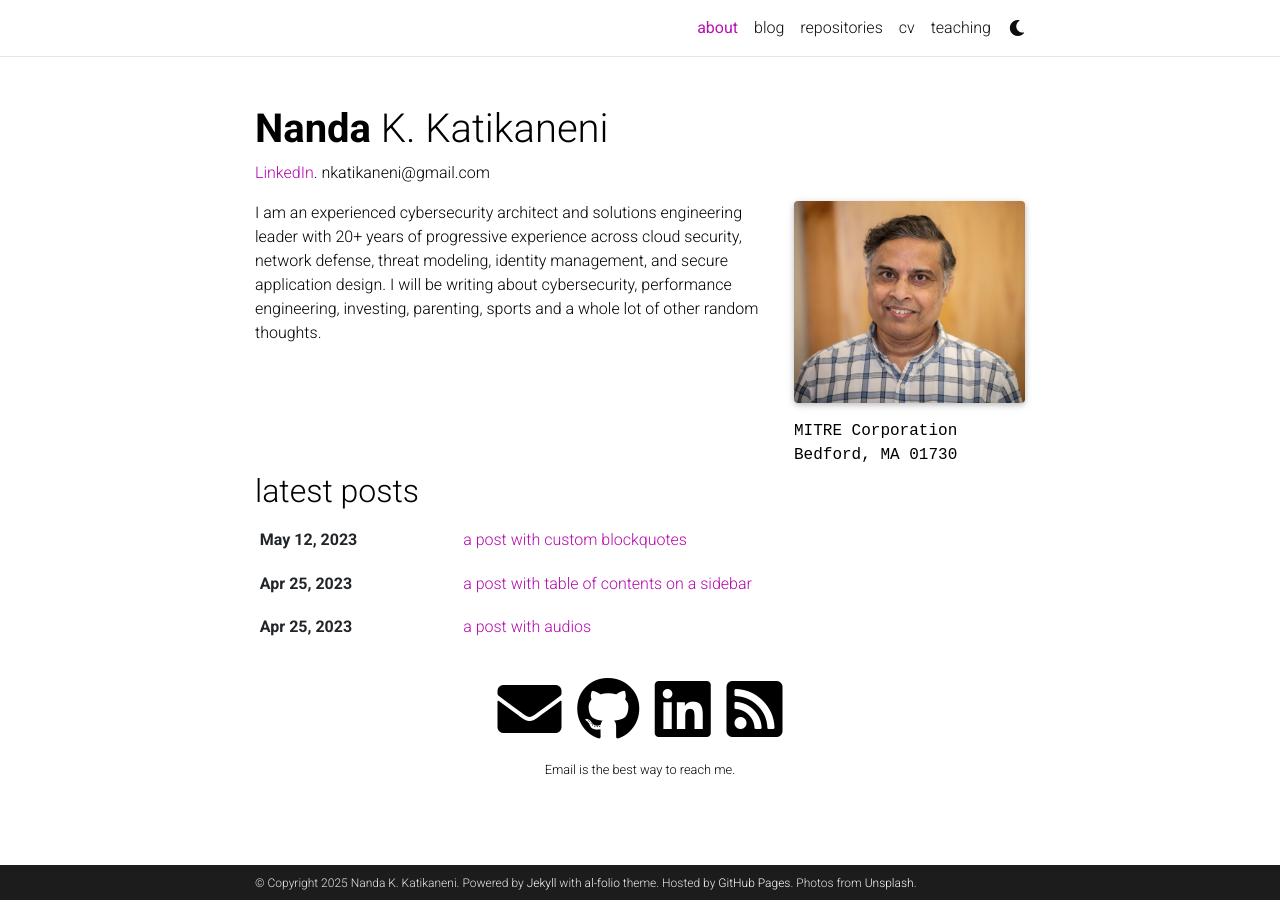
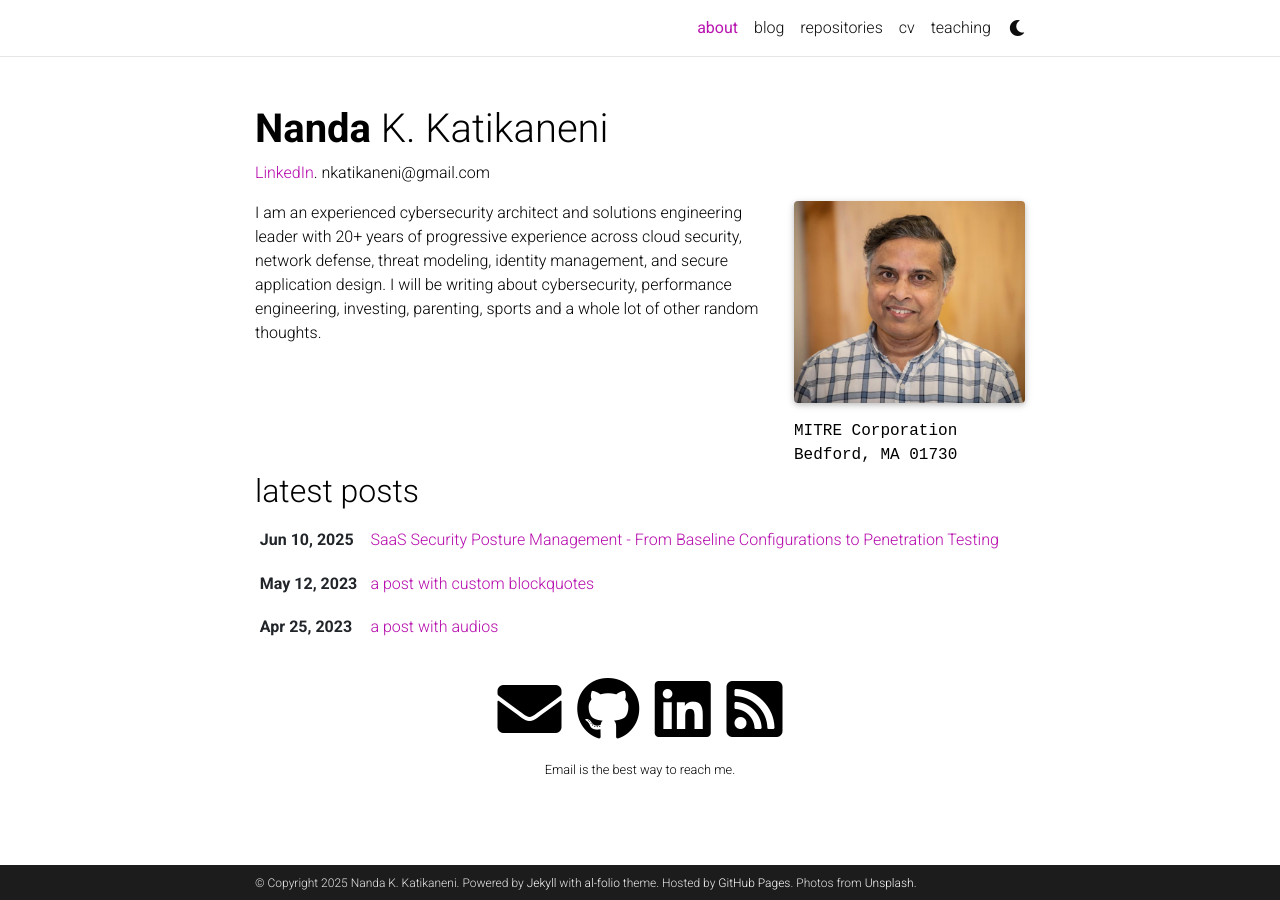
Before and after one commit to nkatikaneni/nkatikaneni.github.io, a Jekyll site: the page built from _pages/about.md, in a window 1280 px wide. Built offline with Jekyll 4.4.1, drawn with Linux system fonts in a browser that asks for light colours; full-size pictures stand in for the smaller copies a plugin makes; comment, search, counter and statistics services are not loaded; a style sheet for code colours, icons or effects is not loaded; some of the changed lines change nothing that is shown.

Commit message:
saas-security post

````diff
--- a/_posts/2023-04-25-sidebar-table-of-contents.md
+++ b/_posts/2023-04-25-sidebar-table-of-contents.md
@@ -1,42 +1,115 @@
 ---
 layout: post
-title: a post with table of contents on a sidebar
-date: 2023-04-25 10:14:00-0400
-description: an example of a blog post with table of contents on a sidebar
-categories: sample-posts toc sidebar
+title: SaaS Security Posture Management - From Baseline Configurations to Penetration Testing
+date: 2025-06-10 10:14:00-0400
+description: a blog post on SaaS security posture management for enterprises
+categories: baseline-configurations sspm saas-security
 giscus_comments: true
 related_posts: false
 toc:
   sidebar: left
 ---
-This post shows how to add a table of contents as a sidebar.
+Enterprises today heavily rely on Software-as-a-Service (SaaS) for critical business functions, from email to collaboration tools, to CRM, to source code hosting. This dependence emphasizes the urgent need for robust Security Posture Management (SPM). Breaches exploiting SaaS misconfigurations underline the importance of clearly understanding the shared responsibility model where SaaS providers secure underlying infrastructure, but customers manage data protection, access controls, and compliance.
 
-## Adding a Table of Contents
+## Shared Responsibility in SaaS Security
 
-To add a table of contents to a post as a sidebar, simply add
-```yml
-toc:
-  sidebar: left
-```
-to the front matter of the post. The table of contents will be automatically generated from the headings in the post. If you wish to display the sidebar to the right, simply change `left` to `right`.
+Under SaaS models, vendors such as Microsoft or Google ensure infrastructure security and availability, while customers handle internal security configurations and data protection. Most SaaS vendors provide configuration guidance to customers on handling their data security, but more often this guidance tend to be confusing and/or is not customized to customer’s need. This leads to vulnerabilities out of misconfigurations. In fact, Gartner estimates over 99% of cloud breaches through 2025 will result from customer-side misconfigurations, highlighting a crucial area for enterprises to address.
 
-### Example of Sub-Heading 1
+Recent breaches underline this risk:
 
-Jean shorts raw denim Vice normcore, art party High Life PBR skateboard stumptown vinyl kitsch. Four loko meh 8-bit, tousled banh mi tilde forage Schlitz dreamcatcher twee 3 wolf moon. Chambray asymmetrical paleo salvia, sartorial umami four loko master cleanse drinking vinegar brunch. <a href="https://www.pinterest.com">Pinterest</a> DIY authentic Schlitz, hoodie Intelligentsia butcher trust fund brunch shabby chic Kickstarter forage flexitarian. Direct trade <a href="https://en.wikipedia.org/wiki/Cold-pressed_juice">cold-pressed</a> meggings stumptown plaid, pop-up taxidermy. Hoodie XOXO fingerstache scenester Echo Park. Plaid ugh Wes Anderson, freegan pug selvage fanny pack leggings pickled food truck DIY irony Banksy.
+- Salesforce Communities exposed sensitive data through overly permissive guest user settings.
+- Misconfigured Microsoft 365 file-sharing settings caused significant data leaks.
+- Google Workspace incidents demonstrated vulnerabilities due to unenforced security basics like MFA and third-party app controls.
 
-### Example of another Sub-Heading 1
+Understanding and managing customer-side responsibilities prevent costly breaches, regulatory penalties, and reputational damage.
 
-Jean shorts raw denim Vice normcore, art party High Life PBR skateboard stumptown vinyl kitsch. Four loko meh 8-bit, tousled banh mi tilde forage Schlitz dreamcatcher twee 3 wolf moon. Chambray asymmetrical paleo salvia, sartorial umami four loko master cleanse drinking vinegar brunch. <a href="https://www.pinterest.com">Pinterest</a> DIY authentic Schlitz, hoodie Intelligentsia butcher trust fund brunch shabby chic Kickstarter forage flexitarian. Direct trade <a href="https://en.wikipedia.org/wiki/Cold-pressed_juice">cold-pressed</a> meggings stumptown plaid, pop-up taxidermy. Hoodie XOXO fingerstache scenester Echo Park. Plaid ugh Wes Anderson, freegan pug selvage fanny pack leggings pickled food truck DIY irony Banksy.
+## Defining Secure Configuration Baselines
 
-## Customizing Your Table of Contents
-{:data-toc-text="Customizing"}
+{:data-toc-text="baseline-configurations"}
 
-If you want to learn more about how to customize the table of contents of your sidebar, you can check the [bootstrap-toc](https://afeld.github.io/bootstrap-toc/) documentation. Notice that you can even customize the text of the heading that will be displayed on the sidebar.
+Secure configuration baselines outline essential security settings for SaaS applications, typically including but not limited to: MFA enforcement, role-based access controls, strong password policies, restricted external sharing, and proper data encryption. US Govt agencies receive extensive guidance and tools from organizations like Cybersecurity and Infrastructure Security Agency (CISA), National Institute of Standards and Technology (NIST) etc. Commercial enterprises can borrow similar concepts as federal agencies and can also refer to industry benchmarks (e.g., CIS Benchmarks for platforms like Microsoft 365, Google Workspace, Slack, and Salesforce) to define these baselines.
 
-### Example of Sub-Heading 2
+Typical security baseline areas:
 
-Jean shorts raw denim Vice normcore, art party High Life PBR skateboard stumptown vinyl kitsch. Four loko meh 8-bit, tousled banh mi tilde forage Schlitz dreamcatcher twee 3 wolf moon. Chambray asymmetrical paleo salvia, sartorial umami four loko master cleanse drinking vinegar brunch. <a href="https://www.pinterest.com">Pinterest</a> DIY authentic Schlitz, hoodie Intelligentsia butcher trust fund brunch shabby chic Kickstarter forage flexitarian. Direct trade <a href="https://en.wikipedia.org/wiki/Cold-pressed_juice">cold-pressed</a> meggings stumptown plaid, pop-up taxidermy. Hoodie XOXO fingerstache scenester Echo Park. Plaid ugh Wes Anderson, freegan pug selvage fanny pack leggings pickled food truck DIY irony Banksy.
+- **Account Security:** Mandatory MFA, SSO, removal of legacy authentication.
+- **Access & Privileges:** Enforce role-based access controls and regular privilege reviews.
+- **Data Sharing Controls:** Restrict external data sharing and manage guest or anonymous access rigorously.
+- **Monitoring & Alerting:** Enable built-in suspicious activity alerts and comprehensive audit logging.
+- **Compliance Alignment:** Activate settings compliant with HIPAA, GDPR, or sector-specific regulations.
 
-### Example of another Sub-Heading 2
+Managing SaaS baselines involves continuous automated checks against security best practices and compliance frameworks. Enterprises leverage scripts, APIs, or SaaS Security Posture Management (SSPM) tools for ongoing audits and remediation of configuration drift.
 
-Jean shorts raw denim Vice normcore, art party High Life PBR skateboard stumptown vinyl kitsch. Four loko meh 8-bit, tousled banh mi tilde forage Schlitz dreamcatcher twee 3 wolf moon. Chambray asymmetrical paleo salvia, sartorial umami four loko master cleanse drinking vinegar brunch. <a href="https://www.pinterest.com">Pinterest</a> DIY authentic Schlitz, hoodie Intelligentsia butcher trust fund brunch shabby chic Kickstarter forage flexitarian. Direct trade <a href="https://en.wikipedia.org/wiki/Cold-pressed_juice">cold-pressed</a> meggings stumptown plaid, pop-up taxidermy. Hoodie XOXO fingerstache scenester Echo Park. Plaid ugh Wes Anderson, freegan pug selvage fanny pack leggings pickled food truck DIY irony Banksy.
+## Emerging SSPM Solutions
+
+{:data-toc-text="sspm"}
+
+The proliferation of SaaS necessitates automated solutions to oversee security effectively, leading to the emergence of SaaS Security Posture Management (SSPM) platforms. SSPM tools act as centralized hubs, continuously monitoring SaaS configurations and integrations via agentless API connections. These platforms offer:
+
+- Unified visibility into SaaS security.
+- Automated detection of configuration drift.
+- Compliance management aligned with standards like SOC 2, HIPAA, or ISO 27001.
+- Threat detection capabilities through behavior analytics.
+- Easy orchestration for remediation.
+
+Leading SSPM platforms include Obsidian Security, Adaptive Shield, AppOmni, DoControl, Wiz SSPM, and Microsoft Defender for Cloud Apps, each specializing in different aspects of SaaS configuration and security management.
+
+## SaaS-Specific Threats and Vectors
+
+{:data-toc-text="saas-security"}
+
+Securing SaaS applications requires vigilance against unique threats:
+
+- OAuth Token Abuse: Attackers exploit OAuth consents (consent phishing), bypassing MFA to gain persistent access.
+- Over-Provisioned Access: Excessive privileges and dormant accounts pose significant risks, emphasizing regular privilege audits.
+- Session Hijacking: Attackers target session tokens via malware, requiring conditional access and session controls.
+- Integration Abuse: Malicious third-party apps connected to core SaaS platforms can enable data exfiltration.
+- Phishing via Collaboration Tools: Attackers leverage trust in collaboration apps like Slack or Teams to distribute malicious payloads.
+- Insider Threats: SaaS applications facilitate easy data sharing, increasing risks of data leakage and insider threats.
+- Hybrid Attack Paths: Attackers blend SaaS breaches with attacks on internal infrastructure, exploiting interconnected identities and data flows.
+
+## SaaS Penetration Testing & Continuous Monitoring
+
+Penetration testing of SaaS focuses primarily on customer-specific configurations, user privileges, and integrations, respecting provider constraints. Typical test areas include:
+
+- Configuration audits to identify permission issues.
+- Credential and phishing attack simulations.
+- Evaluating third-party integrations for data exfiltration potential.
+- Tenant isolation verification and custom scripting vulnerabilities.
+
+Continuous monitoring via SIEM integration or dedicated SSPM tools is crucial. SaaS providers' native logs (e.g., Unified Audit Log in Microsoft 365, Google Workspace logs) combined with centralized monitoring provide comprehensive threat detection. Effective monitoring includes establishing alerts for suspicious activity, privilege changes, abnormal data transfers, and OAuth token abuses.
+
+## Enterprise Use Cases and Scenarios
+
+Concrete enterprise examples demonstrate SPM in action:
+
+### Financial Institutions (Microsoft 365 & Salesforce)
+
+- Prioritize customer data security and compliance.
+- Implement strict conditional access, encryption, and comprehensive privilege reviews.
+- Leverage SSPM tools for ongoing compliance monitoring.
+
+### Tech Companies (Slack, GitHub, Google Workspace)
+
+- Focus on intellectual property protection.
+- Enforce strict access controls, MFA, and context-aware access.
+- Integrate DevSecOps practices and comprehensive DLP policies.
+
+### Healthcare Organizations (Zoom, Workday)
+
+- Emphasize compliance with HIPAA and data privacy.
+- Implement stringent telehealth security features and extensive audit logging.
+- Conduct regular phishing and incident response drills to validate protective measures.
+
+## Best Practices and Summary
+
+A robust SaaS Security Posture Management strategy combines technology, defined processes, and cross-team collaboration:
+
+- **Inventory & Baseline:** Catalog SaaS applications and establish detailed, compliant security baselines.
+- **Automate Audits:** Utilize SSPM tools or automated scripts to ensure continuous monitoring against defined baselines.
+- **Centralized Monitoring:** Integrate SaaS logs into SIEM solutions for comprehensive visibility and proactive threat detection.
+- **Regular Training & Exercises:** Equip teams with updated SaaS security training, regular phishing simulations, and red-team exercises.
+- **Cross-functional Collaboration:** Encourage cooperation among IT, security, compliance, and SaaS application owners to reinforce security posture.
+- **Lifecycle Management:** Incorporate security reviews at each phase of SaaS adoption and ensure thorough user offboarding.
+- **CISA/NIST Guidance:** Incorporate extensive research and tooling provided by dedicated security researchers at CISA, NIST and associated organizations. While their guidance has a federal agency focus, most concepts are equally applicable to commercial organizations.
+
+In conclusion, SaaS Security Posture Management is an essential practice for enterprises leveraging cloud solutions. Through clear definition, continuous vigilance, and collaborative efforts, organizations can significantly reduce their SaaS security risks, ensuring data protection, regulatory compliance, and operational resilience.
````
